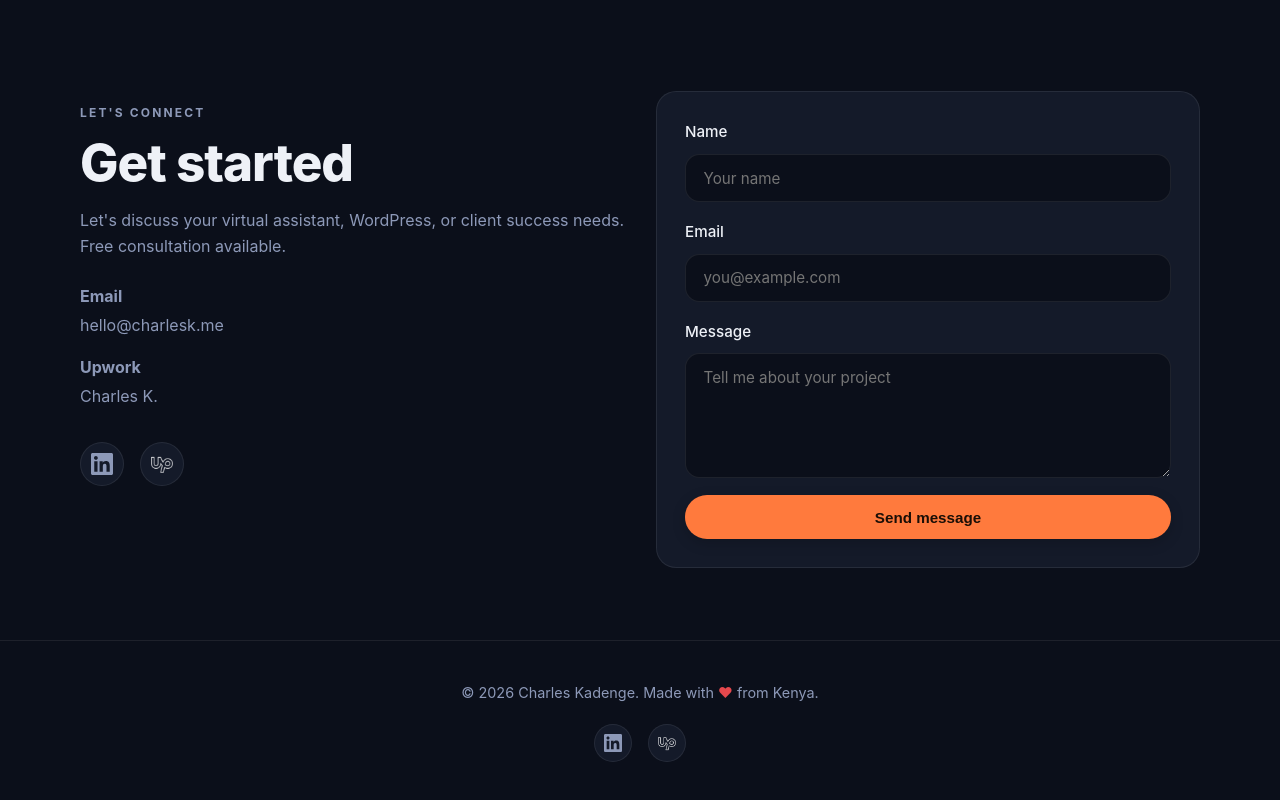
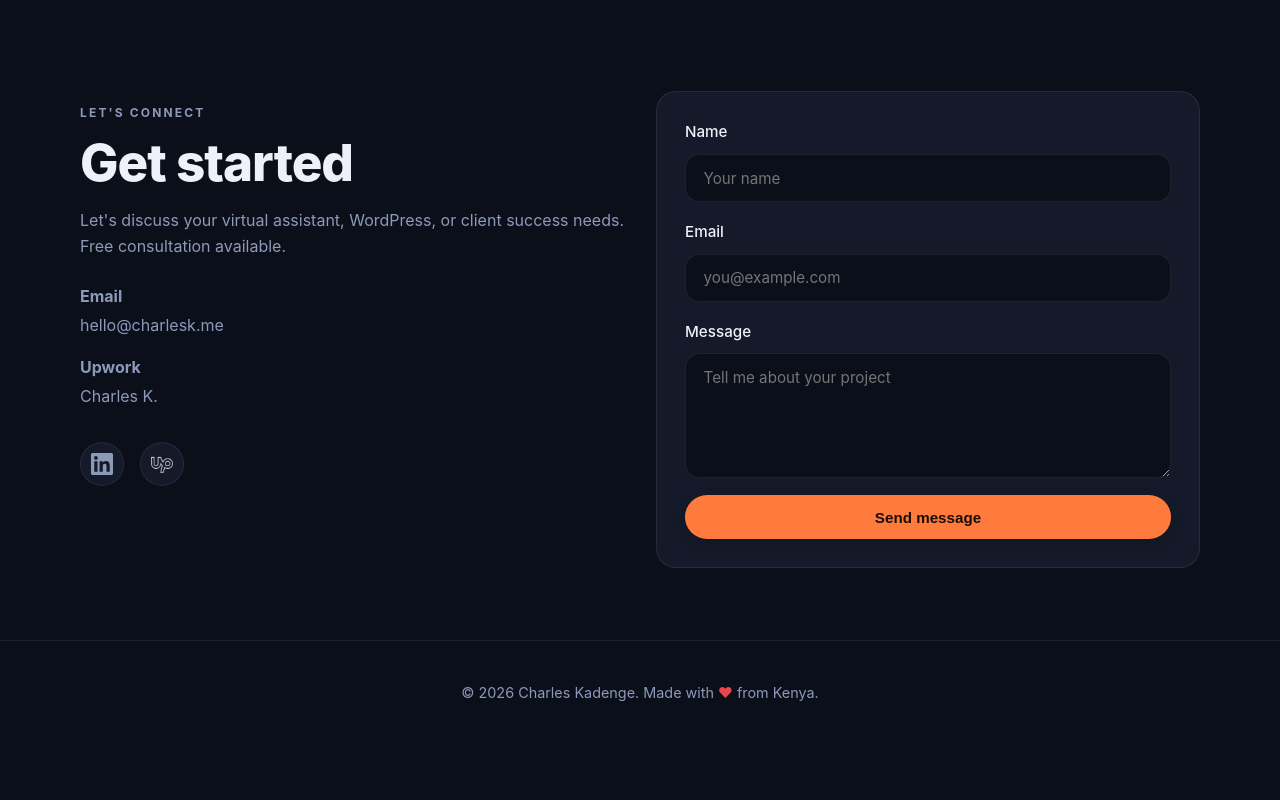
Before and after one commit to cardehngeh/FreelancerPortfolio, a website: page index.html in a window 1280 px wide. Shown: the part 4208-5008 px from the top of the page. After the commit the page ends 4960 px from the top, so only its background shows below. Drawn offline with Linux system fonts and the light colour scheme; no server answers.

Commit message:
Remove footer social icons

```diff
--- a/index.html
+++ b/index.html
@@ -378,16 +378,6 @@
     <div class="container footer-inner">
       <div class="footer-content">
         <p>&copy; <span id="footer-year"></span> Charles Kadenge. Made with <span class="heart" aria-hidden="true">&hearts;</span> from Kenya.</p>
-        <div class="footer-social">
-          <a href="https://www.linkedin.com/in/ckadenge/" target="_blank" rel="noreferrer" title="LinkedIn" class="social-icon-small">
-            <svg viewBox="0 0 24 24" fill="currentColor" xmlns="http://www.w3.org/2000/svg">
-              <path d="M20.447 20.452h-3.554v-5.569c0-1.328-.027-3.037-1.852-3.037-1.853 0-2.136 1.445-2.136 2.939v5.667H9.351V9h3.414v1.561h.046c.477-.9 1.637-1.85 3.37-1.85 3.601 0 4.267 2.37 4.267 5.455v6.286zM5.337 7.433c-1.144 0-2.063-.926-2.063-2.065 0-1.138.92-2.063 2.063-2.063 1.14 0 2.064.925 2.064 2.063 0 1.139-.925 2.065-2.064 2.065zm1.782 13.019H3.555V9h3.564v11.452zM22.225 0H1.771C.792 0 0 .774 0 1.729v20.542C0 23.227.792 24 1.771 24h20.451C23.2 24 24 23.227 24 22.271V1.729C24 .774 23.2 0 22.225 0z"/>
-            </svg>
-          </a>
-          <a href="https://upwork.com/freelancers/~01eb27c0fd81270912" target="_blank" rel="noreferrer" title="Upwork" class="social-icon-small">
-            <img class="icon-img" src="upwork-ios-27-outlined-32.png" alt="Upwork" width="18" height="18" />
-          </a>
-        </div>
       </div>
     </div>
   </footer>
```
